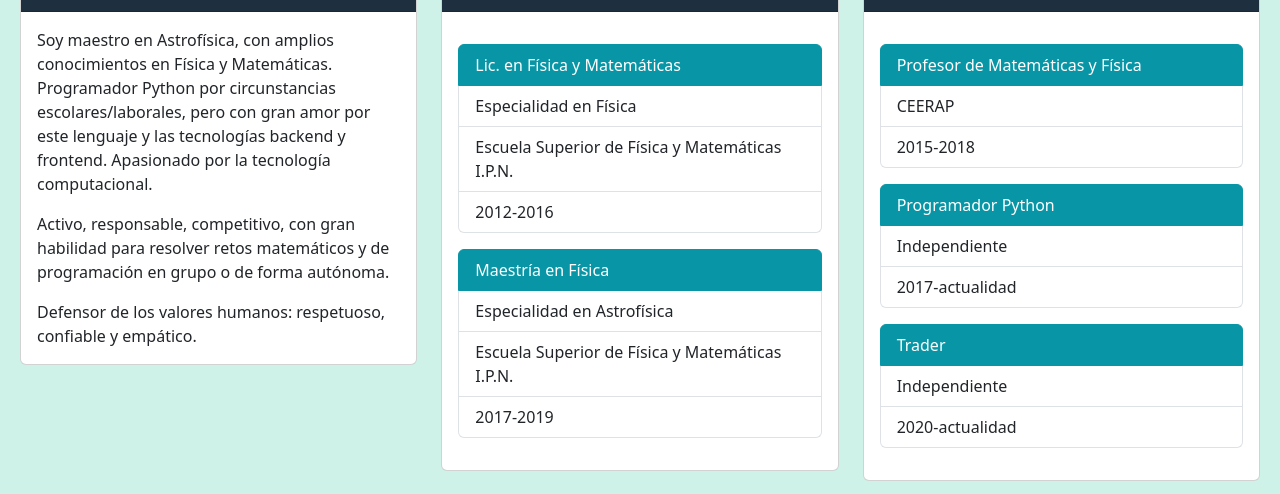
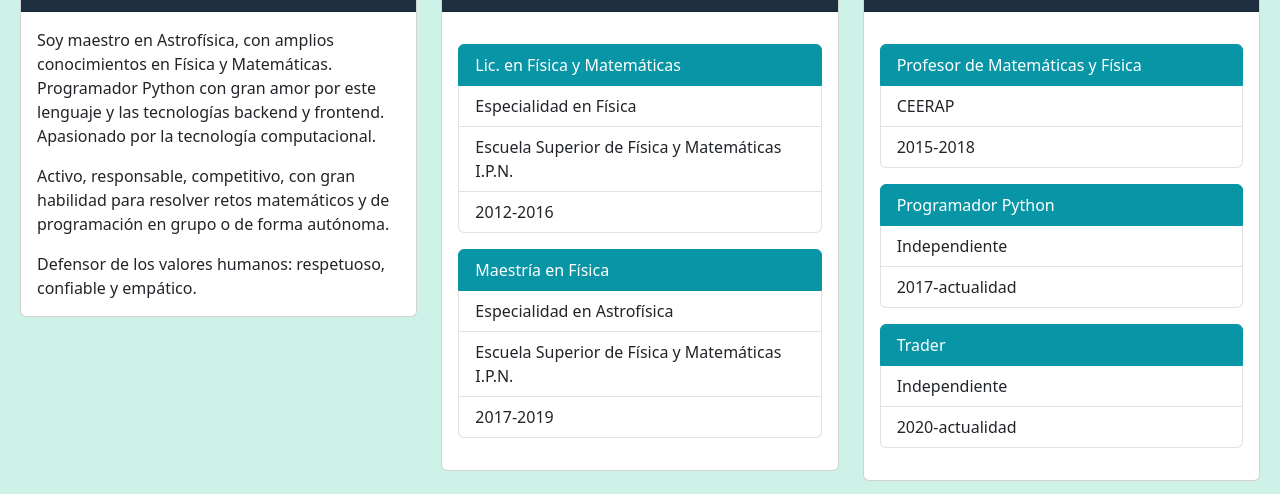
Before and after one commit to aphics/aphics.github.com, a plain HTML site: page index.html in a window 1280 px wide. Shown: the part 249-743 px from the top of the page. Drawn offline with nearby package versions, Linux system fonts and the light colour scheme.

Commit message:
Perfil actualizado

```diff
--- a/index.html
+++ b/index.html
@@ -24,7 +24,7 @@
                 <div class="card-body">
                     <p class="card-text">
                         Soy maestro en Astrofísica, con amplios conocimientos en Física y Matemáticas.
-                        Programador Python por circunstancias escolares/laborales, pero con gran amor por este lenguaje y las tecnologías backend y frontend.
+                        Programador Python con gran amor por este lenguaje y las tecnologías backend y frontend.
                         Apasionado por la tecnología computacional.
                     </p>
                     <p class="card-text">
```
